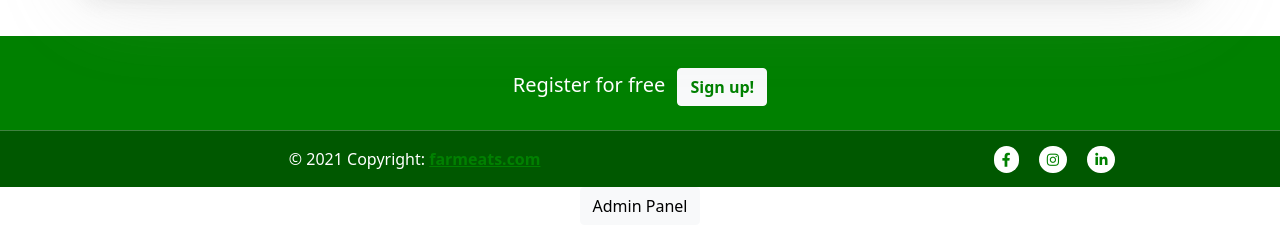
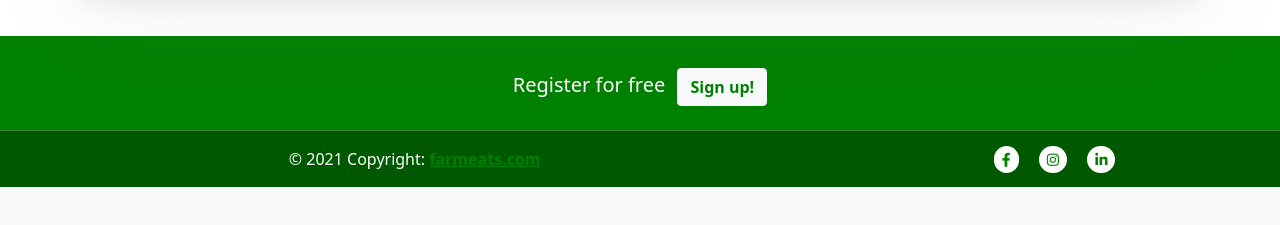
Before and after one commit to ziyadzulfikar/farmeats, a Django app: page / in a window 1280 px wide. Shown: the part 1722-1947 px from the top of the page. After the commit the page ends 1909 px from the top, so only its background shows below. Run offline with Django 3.2, Linux system fonts and the light colour scheme; data that the repository does not hold is empty.

Commit message:
Removed admin button in userpanel

```diff
--- a/templates/home.html
+++ b/templates/home.html
@@ -364,13 +364,6 @@
   </footer>
   <!-- !Footer -->
 
-
-        <center>
-            <div>
-                <a href="adminHome" class="btn btn-light">Admin Panel</a>
-            </div>
-        </center>
-
         <script>
             function myFunctionMinus(intVal) {
                 document.getElementById('myNumber'+intVal).stepDown();
```
